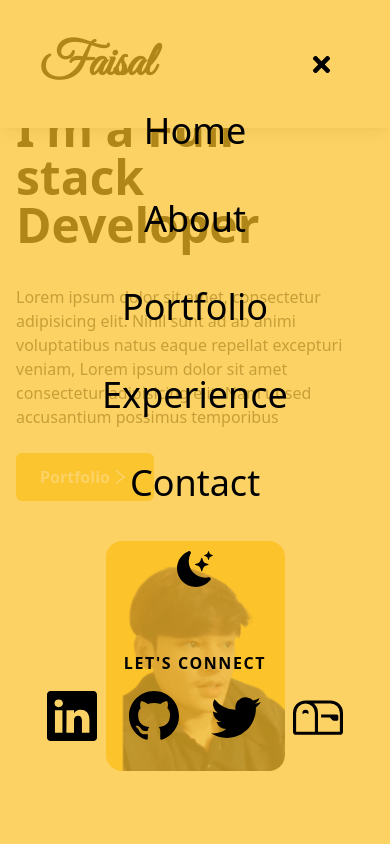
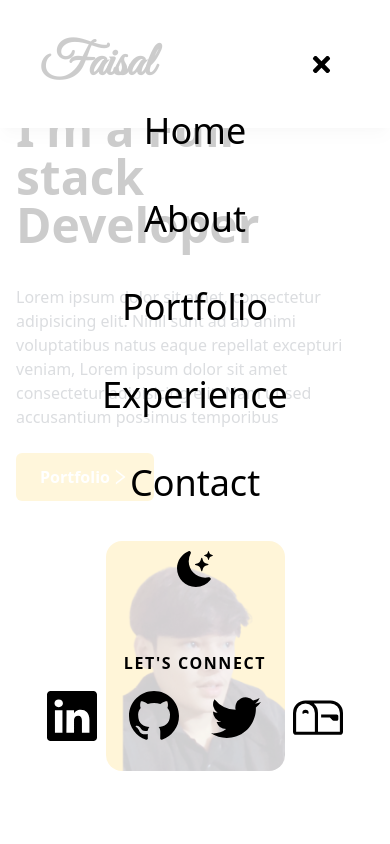
Before and after one commit to MohdFaisalBidda/mohdfaisalbidda.github.io, a React (Create React App) app: page / in a window 390 px wide. Both pictures are taken after a click on the element 329 px from the left and 64 px from the top of the page. Shown: the top 844 px of the page. Built offline with nearby package versions, Linux system fonts and the light colour scheme; a web font is replaced by a local one.

Commit message:
Modified Social  Links

```diff
--- a/src/App.tsx
+++ b/src/App.tsx
@@ -23,7 +23,7 @@ function App() {
 
     <ThemeContext.Provider value={{ theme, handleTheme }}>
       <div className={theme} id={theme}>
-        <NavBar handleTheme={handleTheme} />
+        <NavBar handleTheme={handleTheme} theme={theme}/>
         <ScrollToTop/>
         <SocialLinks />
         <Home />
--- a/src/Components/About.tsx
+++ b/src/Components/About.tsx
@@ -4,7 +4,7 @@ function About() {
 
   return (
     <>
-      <div  className="w-full h-full dark:bg-primary">
+      <div  className="w-full h-screen dark:bg-primary">
         <div className=" max-w-screen-lg p-4 mx-auto flex flex-col justify-center w-full h-full">
           <div className="pb-8">
             <p className='text-4xl font-bold inline border-b-4 border-black dark:text-secondary dark:border-secondary'>About</p>
--- a/src/Components/NavBar.tsx
+++ b/src/Components/NavBar.tsx
@@ -5,6 +5,7 @@ import { BsSun } from 'react-icons/bs'
 
 function NavBar(props: any) {
     const [nav, setNav] = useState(false);
+
 
 
 
@@ -32,7 +33,7 @@ function NavBar(props: any) {
         ,
         {
             id: 6,
-            link: <BsMoonStarsFill className='text-black dark:text-secondary' onClick={props.handleTheme} />,
+            link: <BsMoonStarsFill className='text-black dark:text-secondary' onClick={props.handleTheme} />
         }
     ]
 
@@ -60,7 +61,7 @@ function NavBar(props: any) {
                     {nav ? <FaTimes className=' dark:text-secondary' size={25} /> : <FaBars size={25} className=' dark:text-secondary' />}
                 </div>
 
-                {nav && <ul className='flex flex-col justify-center items-center absolute top-0 left-0 w-full h-screen bg-amber-400 text-black bg-opacity-70  dark:text-secondary transition-all duration-200 dark:bg-primary dark:bg-opacity-80'>
+                {nav && <ul className='flex flex-col justify-center items-center absolute top-0 left-0 w-full h-screen bg-white text-black bg-opacity-80  dark:text-secondary transition-all duration-200 dark:bg-primary dark:bg-opacity-80'>
 
                     {lists.map((list) => {
                         return <>
@@ -71,10 +72,10 @@ function NavBar(props: any) {
                     <div className=' pt-10'>
                         <p className='uppercase tracking-widest font-bold'>Let's Connect</p>
                         <div className="my-4 flex justify-between items-center ">
-                            <BsLinkedin className='mx-4 cursor-pointer hover:scale-105 duration-200' size={50} />
-                            <BsGithub className='mx-4 cursor-pointer hover:scale-105 duration-200' size={50} />
-                            <BsTwitter className='mx-4 cursor-pointer hover:scale-105 duration-200' size={50} />
-                            <BsMailbox className='mx-4 cursor-pointer hover:scale-105 duration-200' size={50} />
+                            <a rel='noreferrer' target='_blank' href='https://linkedin.com/in/mohd-faisal-bidda'><BsLinkedin className='mx-4 cursor-pointer hover:scale-105 duration-200' size={50} /></a>
+                            <a rel='noreferrer' target='_blank' href='https://github.com/MohdFaisalBidda'><BsGithub className='mx-4 cursor-pointer hover:scale-105 duration-200' size={50} /></a>
+                            <a rel='noreferrer' target='_blank' href='https://twitter.com'><BsTwitter className='mx-4 cursor-pointer hover:scale-105 duration-200' size={50} /></a>
+                            <a rel='noreferrer' target='_blank' href=''><BsMailbox className='mx-4 cursor-pointer hover:scale-105 duration-200' size={50} /></a>
                         </div>
                     </div>
 
--- a/src/Components/SocialLinks.tsx
+++ b/src/Components/SocialLinks.tsx
@@ -9,7 +9,7 @@ function SocialLinks() {
             child: (
                 <>Linkedin <FaLinkedin size={30} className="text-blue-300" /> </>
             ),
-            href: "https://linkedin.com",
+            href: "https://linkedin.com/in/mohd-faisal-bidda",
             style: 'rounded-tr-md bg-blue-800 text-blue-300'
         },
         {
@@ -17,7 +17,7 @@ function SocialLinks() {
             child: (
                 <>Github <BsGithub size={30} className=" text-gray-500" /> </>
             ),
-            href: "https://github.com",
+            href: "https://github.com/MohdFaisalBidda",
             style: 'rounded-tr-md bg-black text-gray-500'
         },
         {
@@ -44,7 +44,7 @@ function SocialLinks() {
                     { React.Children.toArray(links.map(({ id, child, href, style }) => {
                         return <>
                             <li key={id} className={`flex justify-between items-center w-40 h-14 px-4 ml-[-100px] hover:ml-[-10px] hover:rounded-md duration-200 bg-amber-300 ${style}`}>
-                                <a href={href} target="_blank"
+                                <a rel="noreferrer" href={href} target="_blank"
                                     className='flex justify-between items-center w-full font-bold'
                                 >
                                     <>
```
